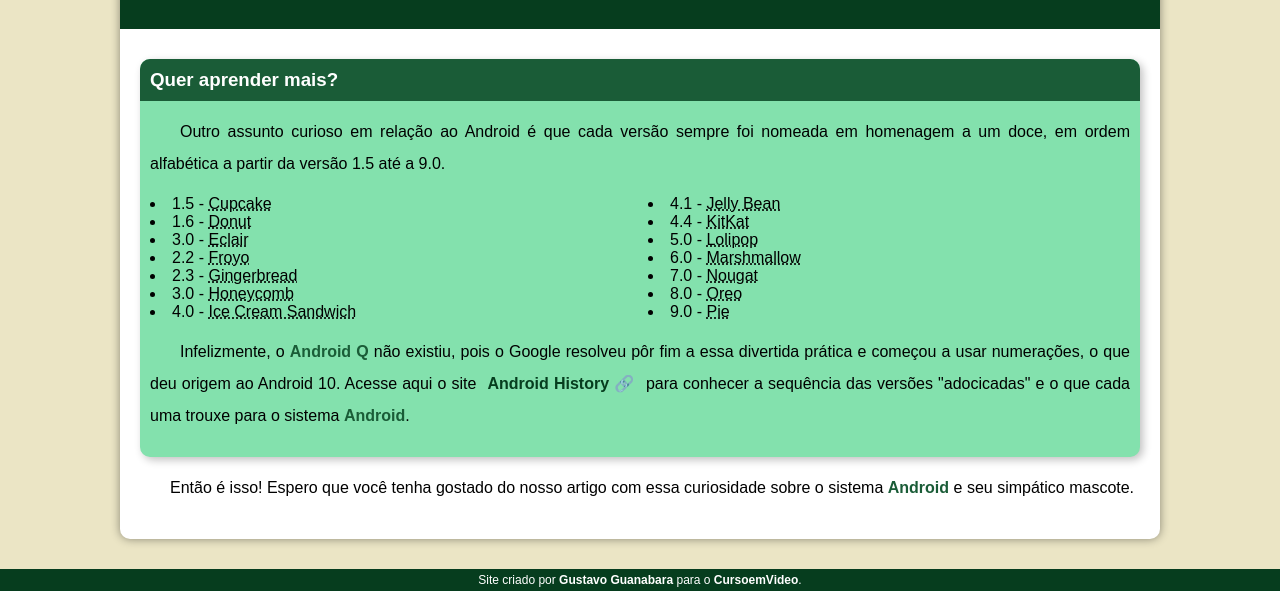
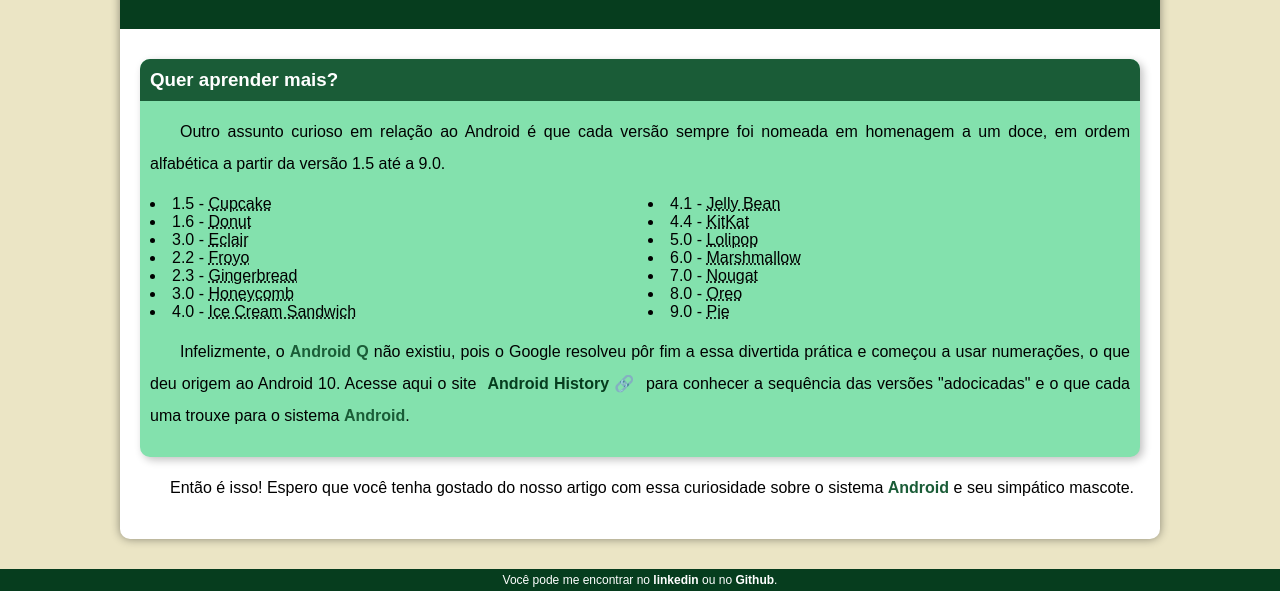
Before and after one commit to Daniells6781/projeto-android, a plain HTML site: page index.html in a window 1280 px wide. Shown: the part 2430-3021 px from the top of the page. Drawn offline with Linux system fonts and the light colour scheme.

Commit message:
Nova versão

```diff
--- a/index.html
+++ b/index.html
@@ -67,7 +67,7 @@
         </article>
     </main>
     <footer>
-        <p>Site criado por <a href="https://gustavoguanabara.github.io/" target="_blank">Gustavo Guanabara</a> para o <a href="https://www.youtube.com/cursoemvideo" target="_blank">CursoemVideo</a>.</p>
+        <p>Você pode me encontrar no <a href="https://www.linkedin.com/in/daniel-silva-49a905280/" target="_blank">linkedin</a> ou no <a href="https://github.com/Daniells6781" target="_blank">Github</a>.</p>
     </footer>
 </body>
 </html>
```
